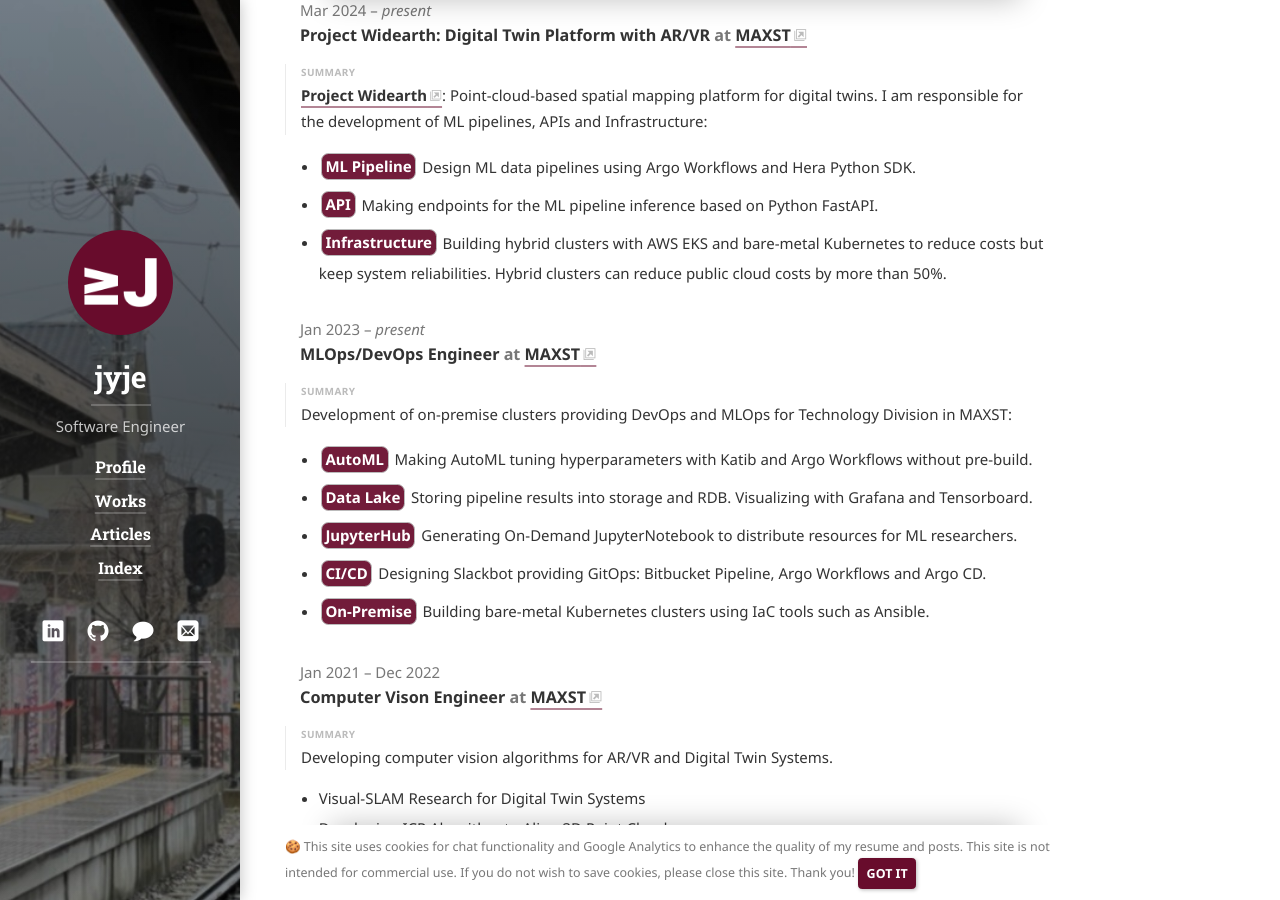
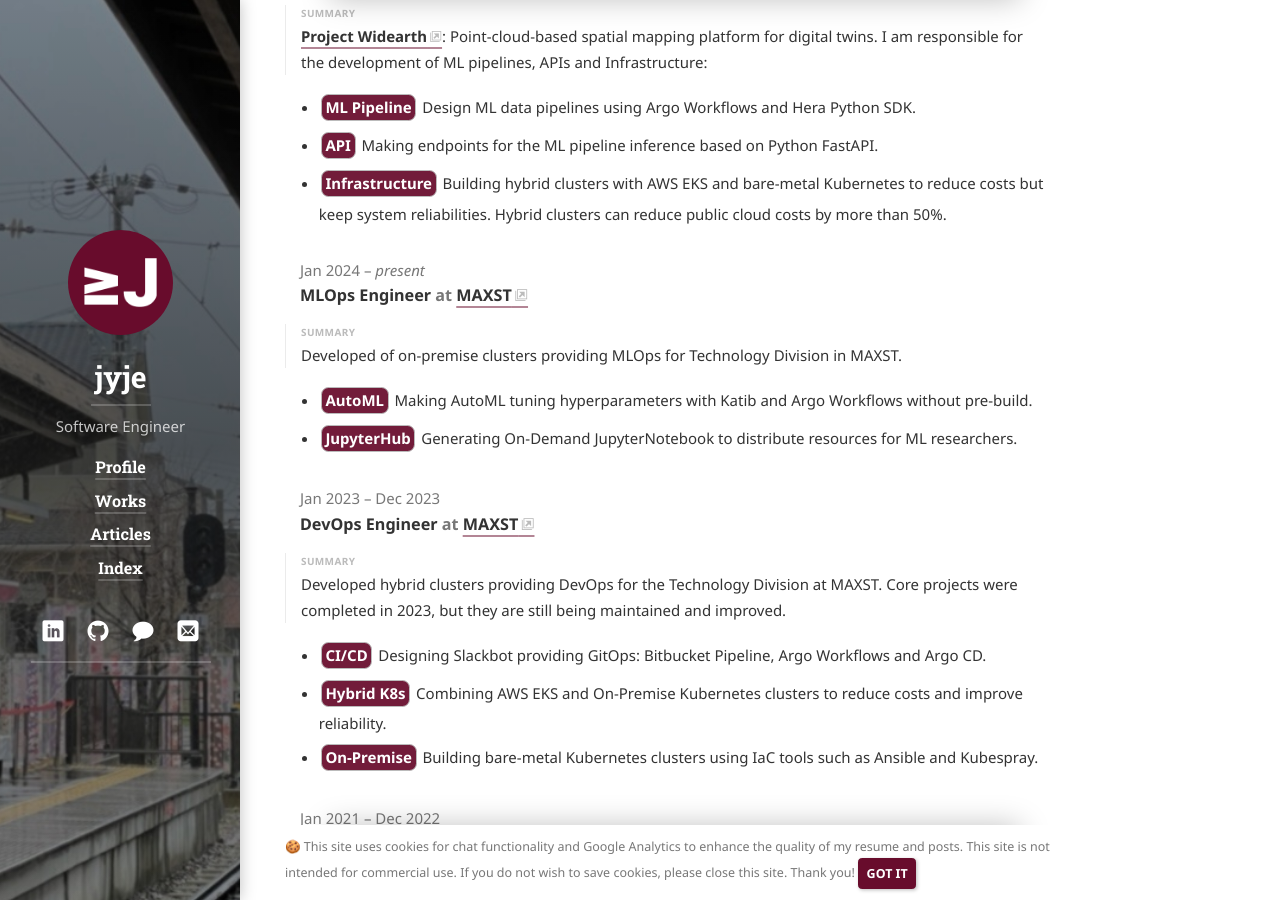
Before and after one commit to jyje/portfolio, a Jekyll site: the page built from profile/cv.md, in a window 1280 px wide and 900 px high, scrolled down 650 px. Built offline with Jekyll 4.4.1, drawn with Linux system fonts in a browser that asks for light colours; cached includes are drawn as plain includes; nearby versions of some CDN libraries; some web fonts are replaced; library files that are not in the unit come from our copies; some of the changed text lies outside the part shown.

Commit message:
🔧 template: update resume (+pdf)
- need to add pipelines for pdf building

```diff
--- a/_data/resume.yml
+++ b/_data/resume.yml
@@ -55,14 +55,6 @@ basics:
     #   - Reduced cloud budgets more than **50%** via **Hybrid Clusters** against **Public Cloud** only.
     #   - Provided services including **Slackbot for CI/CD, AutoML, Remote Notebooks, ML Pipelines**.
     #     - Daily usages for 10+ teammates 🥳.
-    cv:
-      title: Curriculum Vitae
-      summary: >
-        My name is Jeayoung Jeon [🇰🇷전제영]. I'm software engineer in South Korea.
-    skills:
-      summary: >
-        Here are my skills and highlighted items are industry-ready.
-        More details are available on <a href='https://stackshare.io/jyje/jyje-pro-stack'>Stackshare</a>.
 
 work:
   - company: MAXST
@@ -84,27 +76,39 @@ work:
           Building hybrid clusters with AWS EKS and bare-metal Kubernetes to reduce costs but keep system reliabilities. Hybrid clusters can reduce public cloud costs by more than 50%.
 
   - company: MAXST
-    position: MLOps/DevOps Engineer
+    position: MLOps Engineer
     website: https://maxst.com/en
-    startDate: "2023-01-01"
+    startDate: "2024-01-01"
     summary: >
-      Development of on-premise clusters providing DevOps and MLOps for Technology Division in MAXST:
+      Developed of on-premise clusters providing MLOps for Technology Division in MAXST.
     highlights:
       - >
         <b class="skill-tag-highlight">AutoML</b>
           Making AutoML tuning hyperparameters with Katib and Argo Workflows without pre-build.
-      - >
-        <b class="skill-tag-highlight">Data Lake</b>
-          Storing pipeline results into storage and RDB. Visualizing with Grafana and Tensorboard.
+      # - >
+      #   <b class="skill-tag-highlight">Data Lake</b>
+      #     Storing pipeline results into storage and RDB. Visualizing with Grafana and Tensorboard.
       - >
         <b class="skill-tag-highlight">JupyterHub</b>
           Generating On-Demand JupyterNotebook to distribute resources for ML researchers.
+
+  - company: MAXST
+    position: DevOps Engineer
+    website: https://maxst.com/en
+    startDate: "2023-01-01"
+    endDate: "2023-12-31"
+    summary: >
+      Developed hybrid clusters providing DevOps for the Technology Division at MAXST. Core projects were completed in 2023, but they are still being maintained and improved.
+    highlights:
       - >
         <b class="skill-tag-highlight">CI/CD</b>
           Designing Slackbot providing GitOps: Bitbucket Pipeline, Argo Workflows and Argo CD.
       - >
+        <b class="skill-tag-highlight">Hybrid K8s</b>
+          Combining AWS EKS and On-Premise Kubernetes clusters to reduce costs and improve reliability.
+      - >
         <b class="skill-tag-highlight">On-Premise</b>
-          Building bare-metal Kubernetes clusters using IaC tools such as Ansible.
+          Building bare-metal Kubernetes clusters using IaC tools such as Ansible and Kubespray.
 
   - company: MAXST
     position: Computer Vison Engineer
```
Also changed, not shown: 1 other file.
